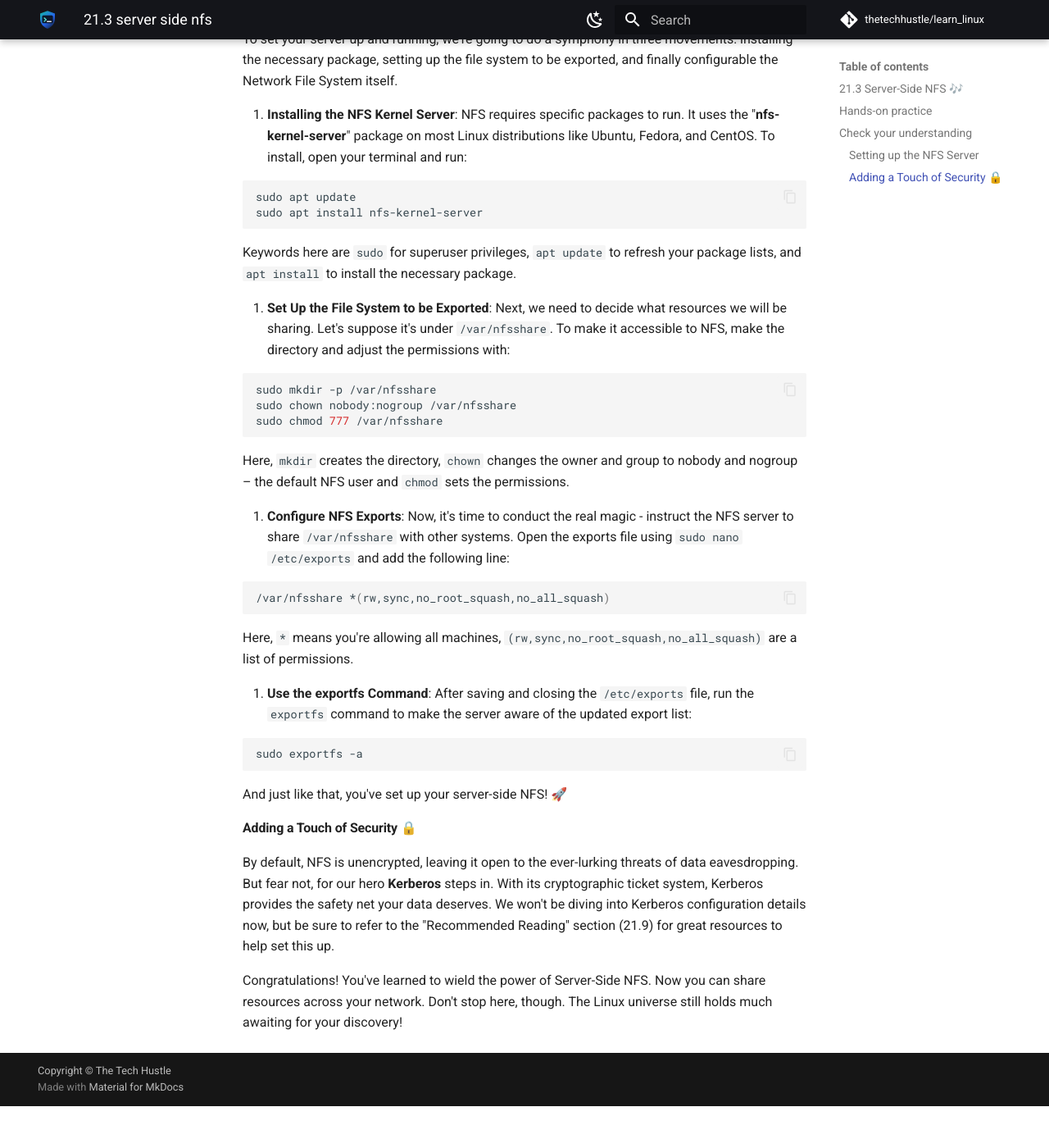
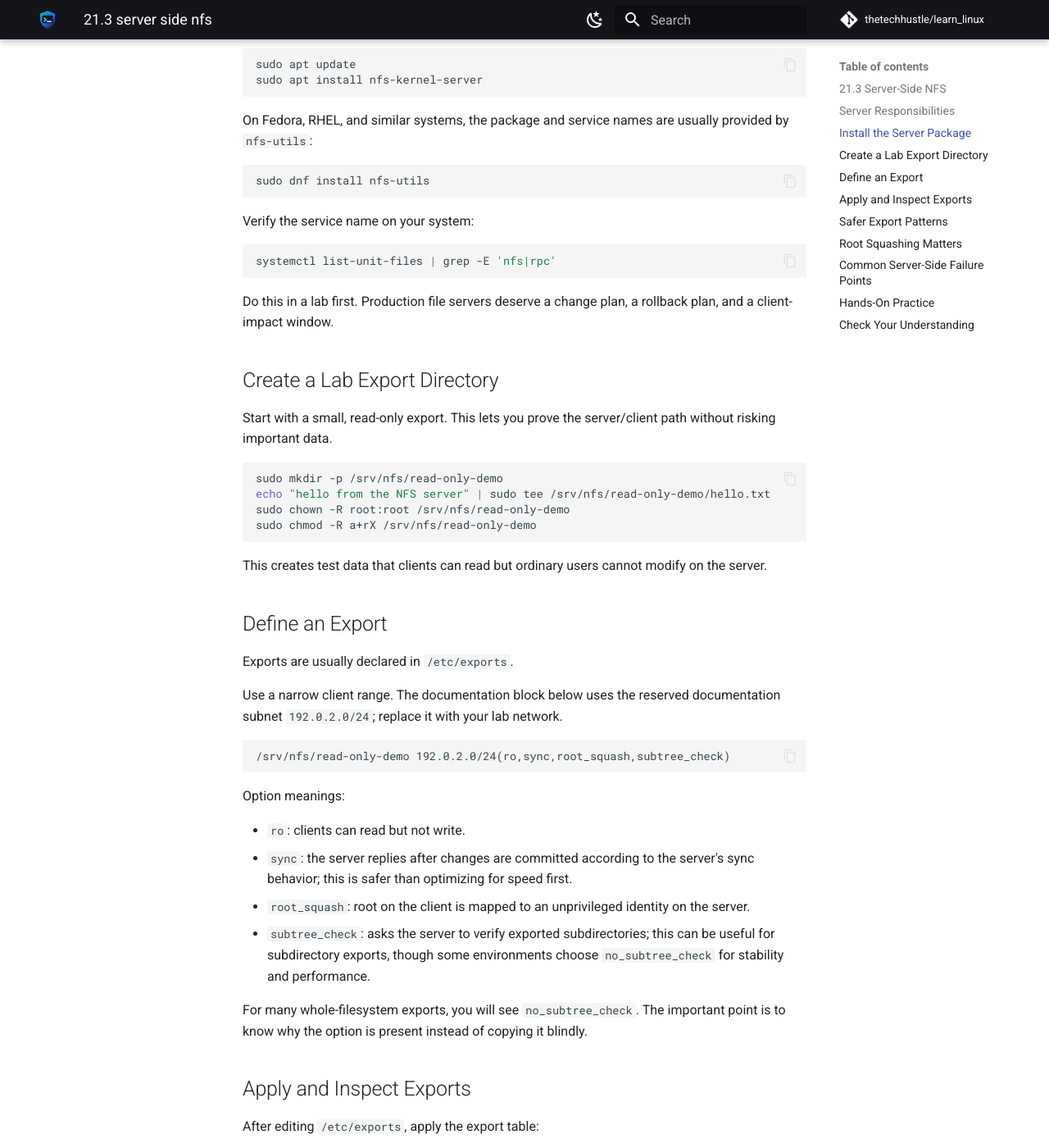
Before and after one commit to thetechhustle/learn_linux, an MkDocs documentation site: the page built from docs/lessons/21_the_network_file_system/21.3_server-side_nfs.md, in a window 1280 px wide and 1400 px high, scrolled down 1227 px. Shown: the whole window at 82% size. Built offline with MkDocs 1.6.1 and Material for MkDocs 9.7.7, drawn with Linux system fonts in a browser that asks for light colours; comment, search, counter and statistics services are not loaded; before the commit the page ends 2576 px from its top, so only the background shows below that; some of the changed text lies outside the part shown.

Commit message:
Improve Chapter 21 server-side NFS lesson (#192)
Co-authored-by: Jules Ai <jules@Juless-Air.ts.net lan>

````diff
--- a/docs/lessons/21_the_network_file_system/21.3_server-side_nfs.md
+++ b/docs/lessons/21_the_network_file_system/21.3_server-side_nfs.md
@@ -1,77 +1,212 @@
-### 21.3 Server-Side NFS 🎶
+### 21.3 Server-Side NFS
 
+The NFS server owns the real files. Clients may see a remote directory as a
+local path, but the server controls what is exported, which clients can mount
+it, what access they receive, and how server-side file permissions are enforced.
 
+Server-side NFS work is therefore not just "turn on sharing." It is a storage,
+network, identity, and security decision. A careless export can expose private
+data, allow unexpected writes, or give client root users more influence than
+intended.
 
 !!! abstract "What you will learn"
-    - Explain where **21.3 Server-Side NFS 🎶** fits in day-to-day Linux operations.
-    - Use current Linux tooling to inspect, change, and verify the relevant system behavior.
-    - Connect the concept to a real operational scenario: a team sharing build artifacts between Linux machines.
+    - Identify the main server-side NFS components on Linux.
+    - Create a safer read-only lab export.
+    - Understand common export options such as `ro`, `rw`, `sync`, and `root_squash`.
+    - Verify server exports without relying on guesswork.
 
-!!! example "Field story"
-    Imagine a team sharing build artifacts between Linux machines. Your job is not to memorize a command; it is to build a short evidence trail, choose a low-risk change, and prove whether the system improved.
+!!! warning "Do not start with a wide-open export"
+    Avoid examples such as `*(rw,no_root_squash)` and avoid `chmod 777` on shared data. Those patterns are useful only as examples of what can go wrong.
 
-!!! success "Operator principle"
-    Network filesystems fail across identity, permissions, mount options, and latency boundaries.
+## Server Responsibilities
 
-## Hands-on practice
+An NFS server is responsible for:
 
-Run these on a disposable VM, container, or lab machine unless the lesson explicitly says otherwise.
+- storing the real data on a local filesystem
+- running the NFS server services
+- defining exports
+- limiting which clients can mount each export
+- enforcing export options
+- relying on Linux ownership and mode bits, ACLs, or other filesystem controls
+- exposing enough monitoring evidence for troubleshooting
 
-1. Inspect the current state with a read-only command related to this topic.
-2. Save the command and output in a short lab note.
-3. Make one reversible change or simulate the change in a sandbox.
-4. Re-run the inspection and explain what changed.
+The client can request access, but the server decides whether that request is
+allowed.
 
-## Check your understanding
+## Install the Server Package
 
-- What evidence would tell you that this system is healthy?
-- What is the riskiest command in this lesson, and how would you make it safer?
-- How would you explain section 21.3 to a teammate during an incident handoff?
-
-
-The server, in NFS terminology, is the machine that shares its resources (files or directories). Let's say you manage a Linux machine that holds a large collection of music that you want to share with other machines in your network. Here, your machine would be the _NFS server._
-
-#### Setting up the NFS Server
-
-To set your server up and running, we're going to do a symphony in three movements: installing the necessary package, setting up the file system to be exported, and finally configurable the Network File System itself.
-
-1. **Installing the NFS Kernel Server**: NFS requires specific packages to run. It uses the "**nfs-kernel-server**" package on most Linux distributions like Ubuntu, Fedora, and CentOS. To install, open your terminal and run:
+Package names vary by distribution. On Debian and Ubuntu, the server package is
+typically:
 
 ```bash
 sudo apt update
 sudo apt install nfs-kernel-server
 ```
 
-Keywords here are `sudo` for superuser privileges, `apt update` to refresh your package lists, and `apt install` to install the necessary package.
-
-2. **Set Up the File System to be Exported**: Next, we need to decide what resources we will be sharing. Let's suppose it's under `/var/nfsshare`. To make it accessible to NFS, make the directory and adjust the permissions with:
+On Fedora, RHEL, and similar systems, the package and service names are usually
+provided by `nfs-utils`:
 
 ```bash
-sudo mkdir -p /var/nfsshare
-sudo chown nobody:nogroup /var/nfsshare
-sudo chmod 777 /var/nfsshare
+sudo dnf install nfs-utils
 ```
 
-Here, `mkdir` creates the directory, `chown` changes the owner and group to nobody and nogroup – the default NFS user and `chmod` sets the permissions.
-
-3. **Configure NFS Exports**: Now, it's time to conduct the real magic - instruct the NFS server to share `/var/nfsshare` with other systems. Open the exports file using `sudo nano /etc/exports` and add the following line:
+Verify the service name on your system:
 
 ```bash
-/var/nfsshare *(rw,sync,no_root_squash,no_all_squash)
+systemctl list-unit-files | grep -E 'nfs|rpc'
 ```
 
-Here, `*` means you're allowing all machines, `(rw,sync,no_root_squash,no_all_squash)` are a list of permissions.
+Do this in a lab first. Production file servers deserve a change plan, a
+rollback plan, and a client-impact window.
 
-4. **Use the exportfs Command**: After saving and closing the `/etc/exports` file, run the `exportfs` command to make the server aware of the updated export list:
+## Create a Lab Export Directory
+
+Start with a small, read-only export. This lets you prove the server/client path
+without risking important data.
 
 ```bash
-sudo exportfs -a
+sudo mkdir -p /srv/nfs/read-only-demo
+echo "hello from the NFS server" | sudo tee /srv/nfs/read-only-demo/hello.txt
+sudo chown -R root:root /srv/nfs/read-only-demo
+sudo chmod -R a+rX /srv/nfs/read-only-demo
 ```
 
-And just like that, you've set up your server-side NFS! 🚀
+This creates test data that clients can read but ordinary users cannot modify
+on the server.
 
-#### Adding a Touch of Security 🔒
+## Define an Export
 
-By default, NFS is unencrypted, leaving it open to the ever-lurking threats of data eavesdropping. But fear not, for our hero **Kerberos** steps in. With its cryptographic ticket system, Kerberos provides the safety net your data deserves. We won't be diving into Kerberos configuration details now, but be sure to refer to the "Recommended Reading" section (21.9) for great resources to help set this up.
+Exports are usually declared in `/etc/exports`.
 
-Congratulations! You've learned to wield the power of Server-Side NFS. Now you can share resources across your network. Don't stop here, though. The Linux universe still holds much awaiting for your discovery!
+Use a narrow client range. The documentation block below uses the reserved
+documentation subnet `192.0.2.0/24`; replace it with your lab network.
+
+```text
+/srv/nfs/read-only-demo 192.0.2.0/24(ro,sync,root_squash,subtree_check)
+```
+
+Option meanings:
+
+- `ro`: clients can read but not write.
+- `sync`: the server replies after changes are committed according to the
+  server's sync behavior; this is safer than optimizing for speed first.
+- `root_squash`: root on the client is mapped to an unprivileged identity on
+  the server.
+- `subtree_check`: asks the server to verify exported subdirectories; this can
+  be useful for subdirectory exports, though some environments choose
+  `no_subtree_check` for stability and performance.
+
+For many whole-filesystem exports, you will see `no_subtree_check`. The
+important point is to know why the option is present instead of copying it
+blindly.
+
+## Apply and Inspect Exports
+
+After editing `/etc/exports`, apply the export table:
+
+```bash
+sudo exportfs -ra
+```
+
+Inspect what the server believes it is exporting:
+
+```bash
+sudo exportfs -v
+```
+
+You can also inspect active NFS-related services:
+
+```bash
+systemctl status nfs-server 2>/dev/null || systemctl status nfs-kernel-server
+```
+
+On systems using firewalld, check service exposure:
+
+```bash
+sudo firewall-cmd --list-services
+```
+
+Do not open firewall services until you know which clients should be allowed.
+For a real deployment, network controls should be as narrow as the export
+policy.
+
+## Safer Export Patterns
+
+A conservative export often starts read-only:
+
+```text
+/srv/nfs/reports 192.0.2.25(ro,sync,root_squash,no_subtree_check)
+```
+
+A writable export should be narrower and should rely on real server-side
+ownership:
+
+```text
+/srv/nfs/project-builds 192.0.2.25(rw,sync,root_squash,no_subtree_check)
+```
+
+For writable shares, ask:
+
+- Which exact clients need write access?
+- Which Unix users or groups should own the files?
+- Do clients and server agree on UIDs and GIDs?
+- What happens if two clients write the same path?
+- How is this directory backed up?
+- What monitoring shows latency, errors, and capacity pressure?
+
+## Root Squashing Matters
+
+`root_squash` protects the server from trusting root on every client. Without
+it, root on an allowed client may be able to act like root against files in the
+export, depending on the rest of the setup.
+
+That is rarely the right default. Use `no_root_squash` only when you can clearly
+explain why the client should be trusted that deeply, what the blast radius is,
+and how the server is protected.
+
+## Common Server-Side Failure Points
+
+When a client cannot mount or use an export, check the server for:
+
+- export syntax errors in `/etc/exports`
+- export table not reloaded after changes
+- client IP or hostname not matching the export rule
+- firewall blocking NFS-related traffic
+- NFS service not running
+- backing directory missing or mounted somewhere unexpected
+- server-side file permissions denying access
+- UID/GID mismatch between server and client
+- disk full or inode exhaustion on the backing filesystem
+
+Useful read-only checks:
+
+```bash
+sudo exportfs -v
+findmnt /srv/nfs/read-only-demo
+df -h /srv/nfs/read-only-demo
+df -i /srv/nfs/read-only-demo
+ls -ld /srv/nfs/read-only-demo
+```
+
+## Hands-On Practice
+
+In a disposable lab:
+
+1. Create `/srv/nfs/read-only-demo` with one test file.
+2. Add a read-only export for one test client or lab subnet.
+3. Reload exports with `sudo exportfs -ra`.
+4. Verify with `sudo exportfs -v`.
+5. Mount from a client and confirm the file is readable.
+6. Try to write from the client and confirm the server denies it.
+7. Remove the export when finished and reload the export table.
+
+Keep a lab note with the export line, `exportfs -v` output, client mount
+command, and the read/write test results.
+
+## Check Your Understanding
+
+- Why is `*(rw,no_root_squash)` dangerous?
+- What is the difference between export access and filesystem permissions?
+- Why should the first lab export be read-only?
+- Which server-side commands prove what is currently exported?
+- What would you check first if a client sees `permission denied`?
````
